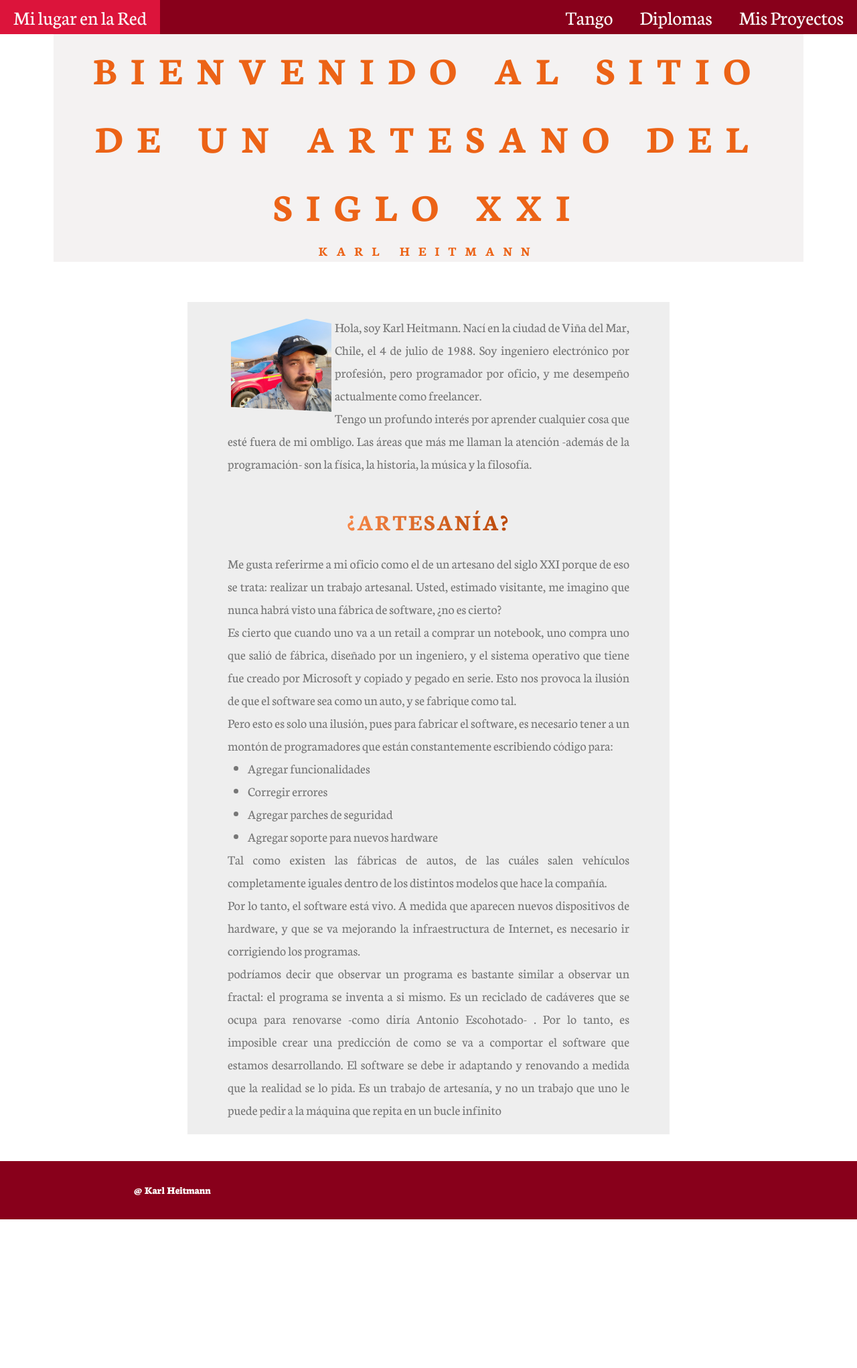
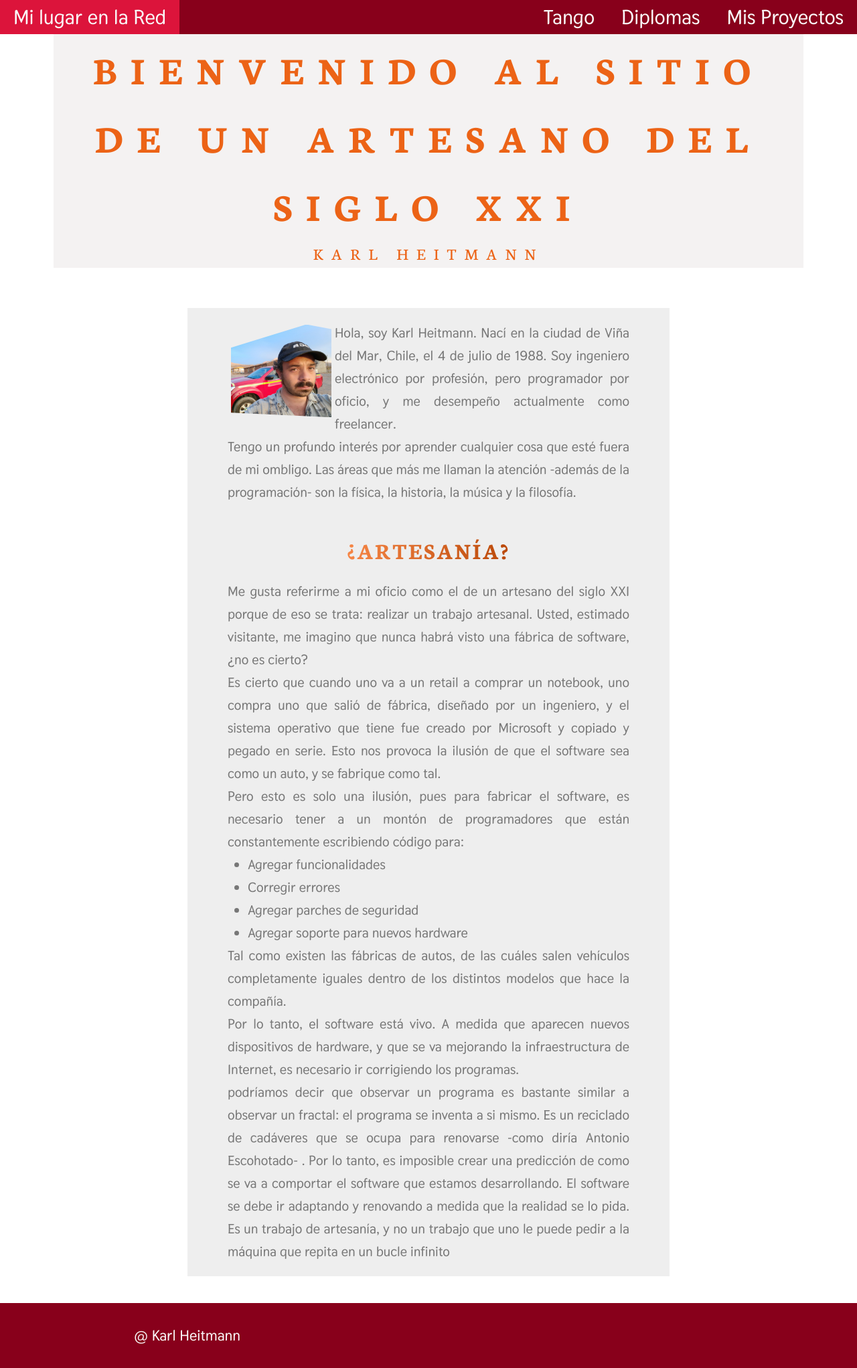
Before and after one commit to KarlHeitmann/karlheitmann_legacy, a Jekyll site: the page built from index.md, in a window 1280 px wide. Shown: the whole page at 67% size. Built offline with Jekyll 4.4.1, drawn with Linux system fonts in a browser that asks for light colours; before the commit the page ends 1821 px from its top, so only the background shows below that.

Commit message:
corregida la tipografia

```diff
--- a/_sass/abstracts/_variables.scss
+++ b/_sass/abstracts/_variables.scss
@@ -20,6 +20,10 @@ $color-white: #fff;
 $color-black: #000;
 
 // FONT
+// FONT VARIABLES
+$font-primary: 'Thasadith', sans-serif;
+$font-display: 'Neuton', sans-serif;
+
 $default-font-size: 1.6rem;
 
 // GRID
--- a/_sass/base/_typography.scss
+++ b/_sass/base/_typography.scss
@@ -14,6 +14,7 @@ body {
 .heading-primary {
   color: var(--color-secondary);
   // color: var(--color-grey-dark-3);
+  font-family: $font-display;
   text-transform: uppercase;
   // background-color: var(--color-secondary-light-2);
   background-color: var(--color-grey-light-2);
@@ -41,8 +42,8 @@ body {
 
   &--sub {
     display:block;
-    font-size: 2rem;
-    font-weight: 700;
+    font-size: 2.5rem;
+    font-weight: 400;
     letter-spacing: 1.25rem;
     animation: moveInBottom 1s ease-out;
 
@@ -59,6 +60,7 @@ body {
 .heading-secondary {
   font-size: 3.5rem;
   text-transform: uppercase;
+  font-family: $font-display;
   font-weight: 700;
   display: inline-block;
   // background-image: linear-gradient(to right, $color-primary-light, $color-primary-dark);
--- a/_sass/layout/_footer.scss
+++ b/_sass/layout/_footer.scss
@@ -9,7 +9,6 @@
   grid-template-columns: repeat(2, minmax(25rem, 1fr));
 
   &__text {
-    font-size: 1.6rem;
-    font-weight: 900;
+    font-size: 2.2rem;
   }
 }
--- a/_sass/main.scss
+++ b/_sass/main.scss
@@ -19,8 +19,10 @@
 
 body {
   // font-family: 'AnticDidone';
-  font-family: 'Neuton';
-  font-weight: 400;
+  // font-family: 'Neuton';
+  font-family: $font-primary;
+  // font-weight: 400;
+  font-weight: 700;
 }
 
 .home {
--- a/assets/css/style.scss
+++ b/assets/css/style.scss
@@ -120,6 +120,79 @@
   src: url(../fonts/Neuton-ExtraBold.ttf) format('truetype');
 }
 
+/* latin-ext */
+@font-face {
+  font-family: 'Thasadith';
+  font-style: italic;
+  font-weight: 400;
+  font-display: swap;
+  src: url(../fonts/thasadith/Thasadith-Italic.ttf);
+  unicode-range: U+0100-024F, U+0259, U+1E00-1EFF, U+2020, U+20A0-20AB, U+20AD-20CF, U+2113, U+2C60-2C7F, U+A720-A7FF;
+}
+/* latin */
+@font-face {
+  font-family: 'Thasadith';
+  font-style: italic;
+  font-weight: 400;
+  font-display: swap;
+  src: url(../fonts/thasadith/Thasadith-Italic.ttf);
+  unicode-range: U+0000-00FF, U+0131, U+0152-0153, U+02BB-02BC, U+02C6, U+02DA, U+02DC, U+2000-206F, U+2074, U+20AC, U+2122, U+2191, U+2193, U+2212, U+2215, U+FEFF, U+FFFD;
+}
+/* latin-ext */
+@font-face {
+  font-family: 'Thasadith';
+  font-style: italic;
+  font-weight: 700;
+  font-display: swap;
+  src: url(../fonts/thasadith/Thasadith-BoldItalic.ttf);
+  unicode-range: U+0100-024F, U+0259, U+1E00-1EFF, U+2020, U+20A0-20AB, U+20AD-20CF, U+2113, U+2C60-2C7F, U+A720-A7FF;
+}
+/* latin */
+@font-face {
+  font-family: 'Thasadith';
+  font-style: italic;
+  font-weight: 700;
+  font-display: swap;
+  src: url(../fonts/thasadith/Thasadith-BoldItalic.ttf);
+  unicode-range: U+0000-00FF, U+0131, U+0152-0153, U+02BB-02BC, U+02C6, U+02DA, U+02DC, U+2000-206F, U+2074, U+20AC, U+2122, U+2191, U+2193, U+2212, U+2215, U+FEFF, U+FFFD;
+}
+/* latin-ext */
+@font-face {
+  font-family: 'Thasadith';
+  font-style: normal;
+  font-weight: 400;
+  font-display: swap;
+  src: url(../fonts/thasadith/Thasadith-Regular.ttf);
+  unicode-range: U+0100-024F, U+0259, U+1E00-1EFF, U+2020, U+20A0-20AB, U+20AD-20CF, U+2113, U+2C60-2C7F, U+A720-A7FF;
+}
+/* latin */
+@font-face {
+  font-family: 'Thasadith';
+  font-style: normal;
+  font-weight: 400;
+  font-display: swap;
+  src: url(../fonts/thasadith/Thasadith-Regular.ttf);
+  unicode-range: U+0000-00FF, U+0131, U+0152-0153, U+02BB-02BC, U+02C6, U+02DA, U+02DC, U+2000-206F, U+2074, U+20AC, U+2122, U+2191, U+2193, U+2212, U+2215, U+FEFF, U+FFFD;
+}
+/* latin-ext */
+@font-face {
+  font-family: 'Thasadith';
+  font-style: normal;
+  font-weight: 700;
+  font-display: swap;
+  src: url(../fonts/thasadith/Thasadith-Bold.ttf);
+  unicode-range: U+0100-024F, U+0259, U+1E00-1EFF, U+2020, U+20A0-20AB, U+20AD-20CF, U+2113, U+2C60-2C7F, U+A720-A7FF;
+}
+/* latin */
+@font-face {
+  font-family: 'Thasadith';
+  font-style: normal;
+  font-weight: 700;
+  font-display: swap;
+  src: url(../fonts/thasadith/Thasadith-Bold.ttf);
+  unicode-range: U+0000-00FF, U+0131, U+0152-0153, U+02BB-02BC, U+02C6, U+02DA, U+02DC, U+2000-206F, U+2074, U+20AC, U+2122, U+2191, U+2193, U+2212, U+2215, U+FEFF, U+FFFD;
+}
+
 @font-face {
   font-family: 'AnticDidone';
   // font-style: normal;
```
Also changed, not shown: assets/fonts/thasadith/Thasadith-Bold.ttf (added), assets/fonts/thasadith/Thasadith-BoldItalic.ttf (added), assets/fonts/thasadith/Thasadith-Italic.ttf (added), assets/fonts/thasadith/Thasadith-Regular.ttf (added).
